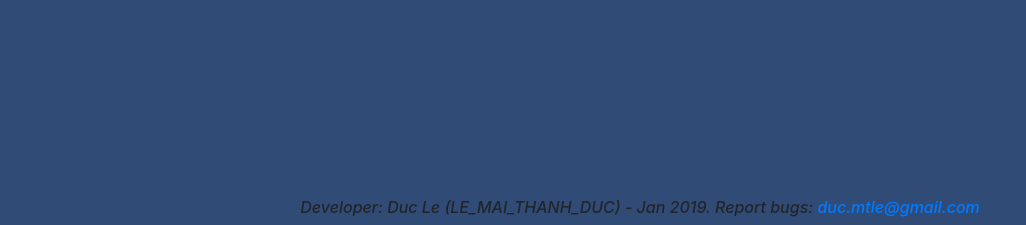
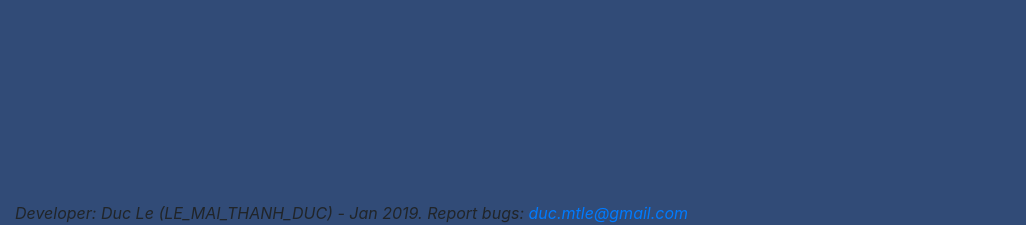
Before and after one commit to dletk/NBKOlympia, a Django app: page / in a window 1280 px wide. Shown: the part 575-800 px from the top of the page, without its empty margins (0-1026 px from the left). Run offline with Django 3.2, Linux system fonts and the light colour scheme; a user stored in the database is signed in; some libraries are stand-ins or nearby versions.

Commit message:
Fixed bugs of footer

```diff
--- a/NBKOlympia/templates/tangtoc/base.html
+++ b/NBKOlympia/templates/tangtoc/base.html
@@ -7,13 +7,23 @@
         crossorigin="anonymous">
     <title>NBK Olympia</title>
     <style>
+        html {
+            min-height: 100%;
+            position: relative;
+        }
         body {
             background-color: #314B77;
             /* min-width: 860px; */
+            margin-bottom: 30px;
         }
-
         .nav-item {
             margin-left: 1em;
+        }
+        footer {
+            text-align: center;
+            position: absolute;
+            bottom: 0;
+            font-style: italic;
         }
     </style>
     {% block style %}
@@ -94,6 +104,11 @@
         </div>
     </div>
 </body>
+<footer>
+    <div class="container">
+        <span>Developer: Duc Le (LE_MAI_THANH_DUC) - Jan 2019. Report bugs: <a href="mailto:duc.mtle@gmail.com">duc.mtle@gmail.com</a></span>
+    </div>
+</footer>
 <script src="https://code.jquery.com/jquery-3.3.1.min.js" integrity="sha256-FgpCb/KJQlLNfOu91ta32o/NMZxltwRo8QtmkMRdAu8="
     crossorigin="anonymous"></script>
 <script src="https://cdnjs.cloudflare.com/ajax/libs/popper.js/1.14.3/umd/popper.min.js" integrity="sha384-ZMP7rVo3mIykV+2+9J3UJ46jBk0WLaUAdn689aCwoqbBJiSnjAK/l8WvCWPIPm49"
--- a/NBKOlympia/templates/tangtoc/home.html
+++ b/NBKOlympia/templates/tangtoc/home.html
@@ -6,15 +6,7 @@
         text-align: center;
         color: white;
         margin-top: 20%;
-    }
-
-    #footer {
-        text-align: center;
-        position: fixed;
-        bottom: 0;
-        left: 0;
-        font-style: italic;
-    }
+}
 </style>
 {% endblock %}
 
@@ -26,7 +18,4 @@
             <h1>{{message}}</h1>
         {% endif %}
     </div>
-    <div class="col-12" id="footer">
-        <h6>Developer: Duc Le (LE_MAI_THANH_DUC) - Jan 2019. Report bugs: <a href="mailto:duc.mtle@gmail.com">duc.mtle@gmail.com</a></h6>
-    </div>
 {% endblock %}
```
Also changed, not shown: NBKOlympia/templates/baseForm.html (+21 -4 lines), NBKOlympia/db.sqlite3.
